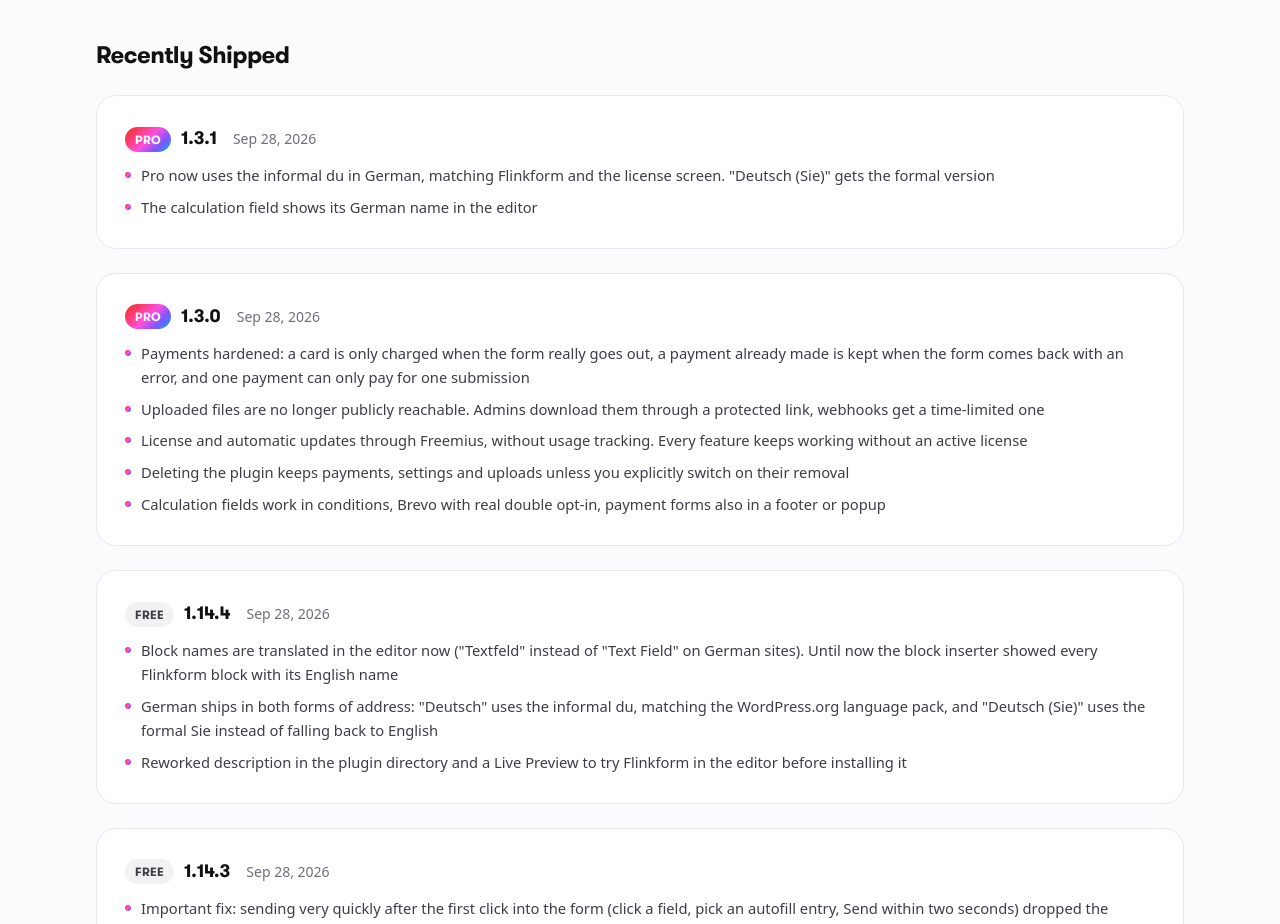
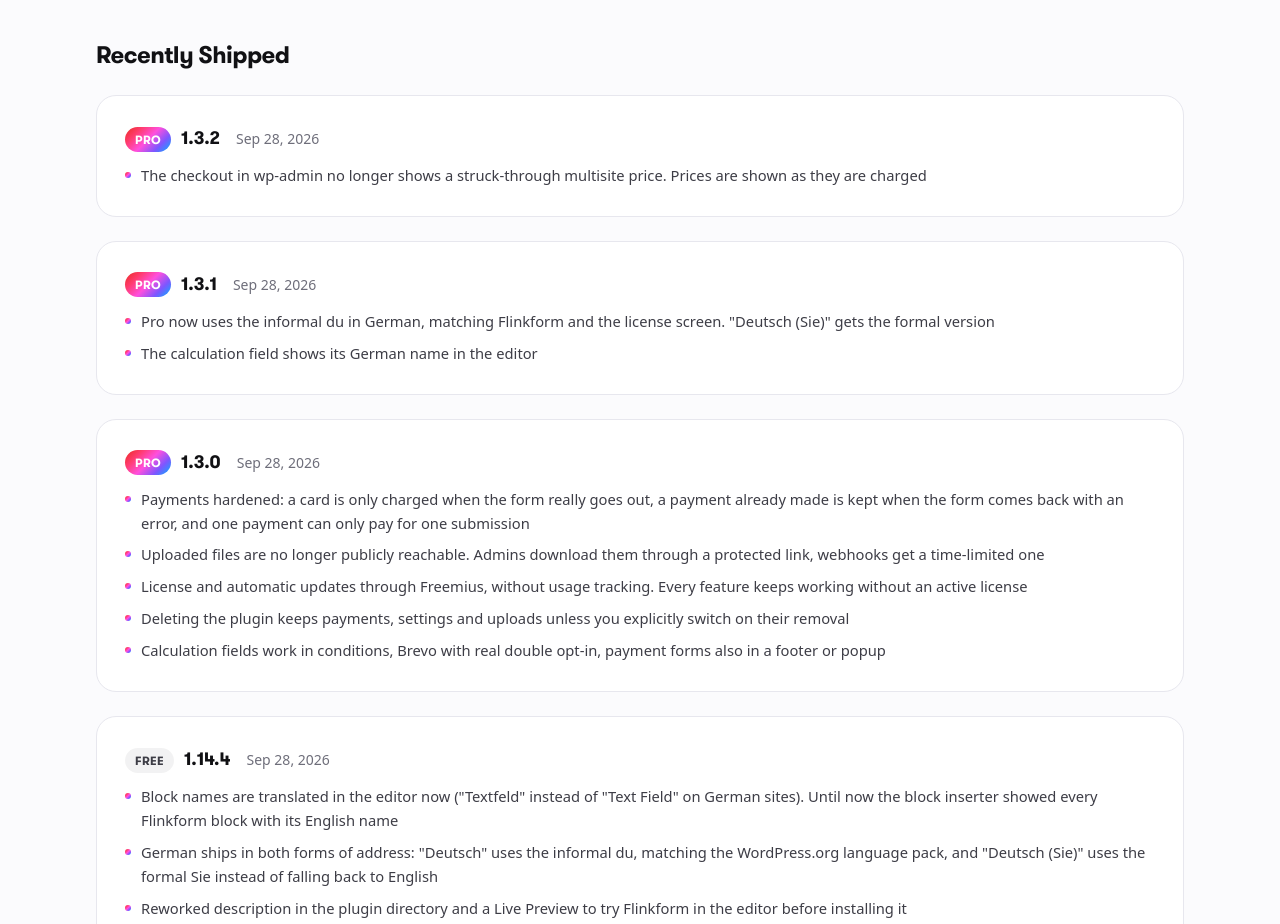
Before and after one commit to dennisbuchwald/flinkform.de, a Next.js app: page /en/roadmap in a window 1280 px wide. Shown: the part 2040-2964 px from the top of the page. Built offline with nearby package versions, Linux system fonts and the light colour scheme.

Commit message:
Pro 1.3.2 on the site and in the changelog (DE + EN)

```diff
--- a/content/de/roadmap.ts
+++ b/content/de/roadmap.ts
@@ -108,6 +108,14 @@
   },
   changelogHeading: "Zuletzt erschienen",
   changelog: [
+    {
+      area: "Pro",
+      version: "1.3.2",
+      date: "28.09.2026",
+      items: [
+        "Der Checkout im WordPress-Admin zeigt keinen durchgestrichenen Mehrseiten-Preis mehr. Du siehst die Preise so, wie sie berechnet werden",
+      ],
+    },
     {
       area: "Pro",
       version: "1.3.1",
--- a/content/en/roadmap.ts
+++ b/content/en/roadmap.ts
@@ -108,6 +108,14 @@
   },
   changelogHeading: "Recently Shipped",
   changelog: [
+    {
+      area: "Pro",
+      version: "1.3.2",
+      date: "Sep 28, 2026",
+      items: [
+        "The checkout in wp-admin no longer shows a struck-through multisite price. Prices are shown as they are charged",
+      ],
+    },
     {
       area: "Pro",
       version: "1.3.1",
--- a/lib/site.ts
+++ b/lib/site.ts
@@ -45,7 +45,7 @@
  * sichtbare Versionsangabe - nirgendwo sonst eine Version hart schreiben.
  */
 export const FREE_VERSION = "1.14.4";
-export const PRO_VERSION = "1.3.1";
+export const PRO_VERSION = "1.3.2";
 /** Kleinste Free-Version, auf der Flinkform Pro läuft. */
 export const MIN_FREE_FOR_PRO = "1.14.3";
 export const FACTS_UPDATED = "2026-09-07";
```
